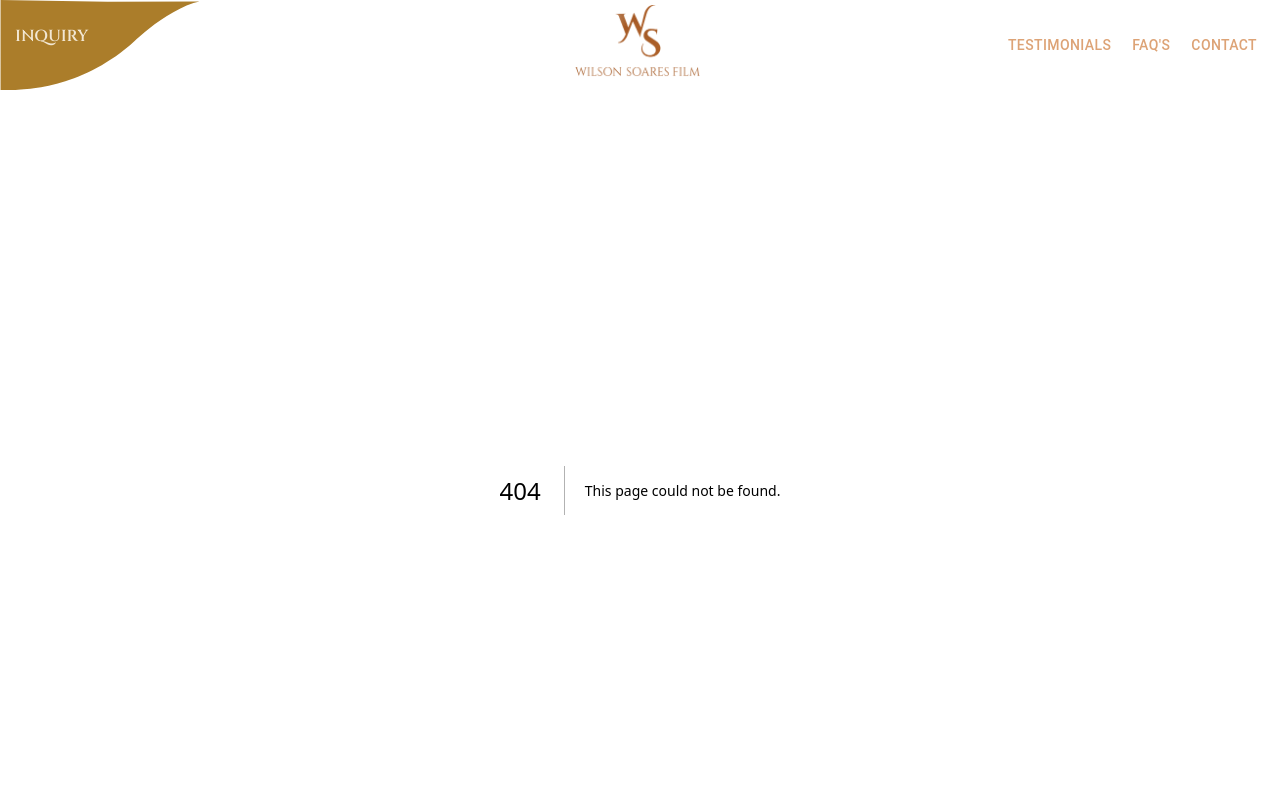
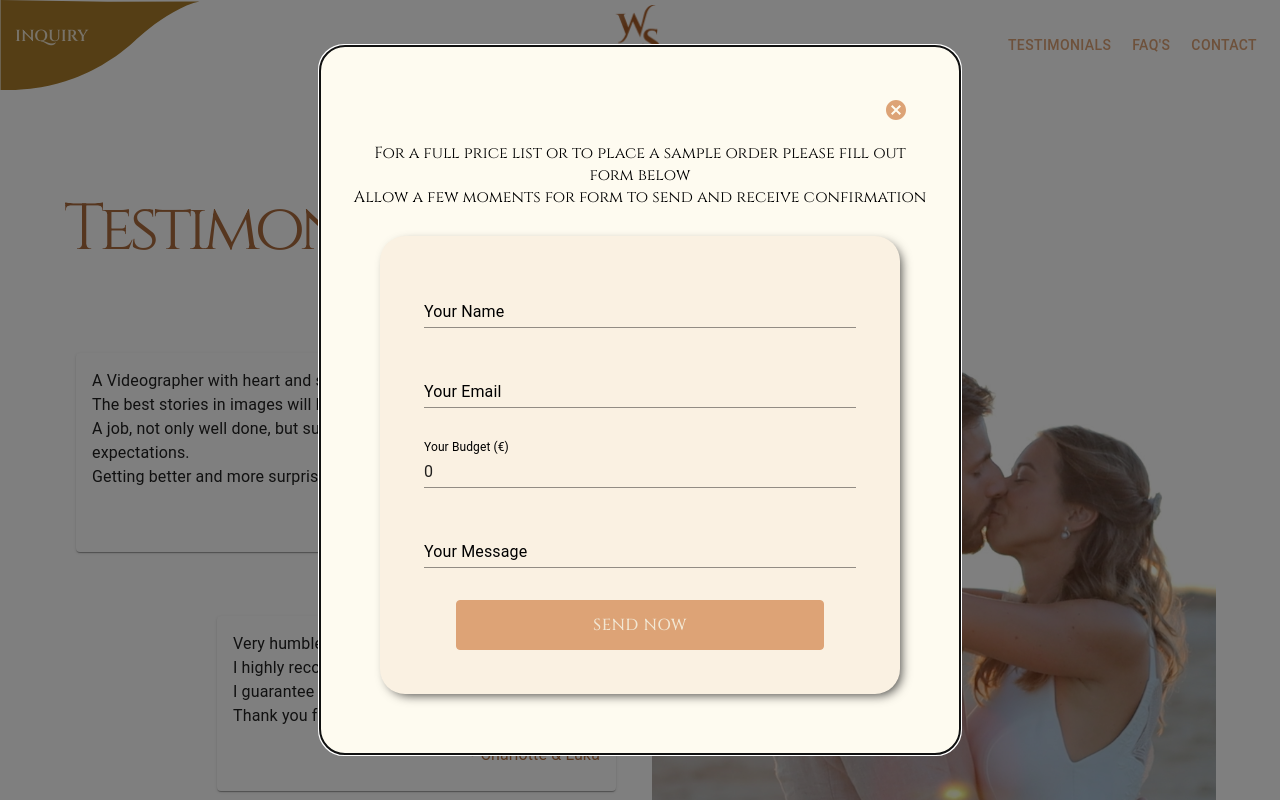
Before and after one commit to Markkex/wsweddings, a Next.js app: page /testimonials in a window 1280 px wide. Before the commit this address had no page. Shown: the top 800 px of the page. Built offline with nearby package versions, Linux system fonts and the light colour scheme.

Commit message:
minor fixes and testimonials page

```diff
--- a/package.json
+++ b/package.json
@@ -17,6 +17,7 @@
     "@mui/icons-material": "^5.15.12",
     "@mui/material": "^5.15.12",
     "dotenv": "^16.4.5",
+    "html-react-parser": "^5.1.10",
     "next": "^14.1.3",
     "nodemailer": "^6.9.12",
     "react": "^18",
--- /dev/null
+++ b/src/app/testimonials/index.css
@@ -0,0 +1,5 @@
+.testimonials-background-image {
+    background: url(../../../public/images/testimonials-image.jpg) lightgray -500.015px -0.86px / 242.839% 100.037% no-repeat;
+    height: 100%;
+    width: 100%;
+}
--- /dev/null
+++ b/src/app/testimonials/page.js
@@ -0,0 +1,78 @@
+"use client";
+
+import { Box, Container } from "@mui/material";
+import Grid from "@mui/material/Unstable_Grid2"; // Grid version 2
+import "./index.css";
+import Contact from "@/components/Contact/Contact";
+import { Fragment, useEffect, useState } from "react";
+import testimonialDataJson from "../../data/testimonials.json";
+import TestimonialsCard from "@/components/TestimonialsCard/TestimonialsCard";
+import Image from "next/image";
+
+const applyCorrectGrid = (testimonial) => {
+    if(testimonial.initialCol >= 8) {
+        return (
+            <Fragment>
+                <Grid xs={12} md={testimonial.initialCol}>
+                <TestimonialsCard
+                  key={testimonial.url}
+                  testimonial={testimonial}
+                />
+                </Grid>
+                <Grid md={testimonial.lastCol}></Grid>
+            </Fragment>
+        );
+    }
+    if(testimonial.lastCol >= 8) {
+        return (
+            <Fragment>
+                <Grid md={testimonial.initialCol}></Grid>
+                <Grid xs={12} md={testimonial.lastCol}>
+                <TestimonialsCard
+                  key={testimonial.url}
+                  testimonial={testimonial}
+                />
+                </Grid>
+            </Fragment>
+        );
+    }
+}
+
+export default function Page() {
+  const [testimonialData, setTestimonialData] = useState([]);
+
+  useEffect(() => {
+    setTestimonialData(testimonialDataJson.testimonials);
+    console.log(testimonialData);
+  }, [testimonialData]);
+
+  return (
+    <Container>
+      <Grid container spacing={3} marginTop={5} marginBottom={2}>
+        <Grid xs={12}>
+          <Box>
+            <div className="title">
+              <h1 className="pages-titles" style={{ marginBlockEnd: "1rem" }}>
+                Testimonials
+              </h1>
+            </div>
+          </Box>
+        </Grid>
+        <Grid xs={12} md={6}>
+          <Grid container marginTop={1} marginBottom={1}>
+            {testimonialData.map((testimonial) => {
+              return applyCorrectGrid(testimonial);
+            })}
+          </Grid>
+        </Grid>
+        <Grid xs={12} md={6}>
+
+        <div className="testimonials-background-image">
+
+        </div>
+
+        </Grid>
+      </Grid>
+    </Container>
+  );
+}
--- a/src/components/Menu/Menu.js
+++ b/src/components/Menu/Menu.js
@@ -106,7 +106,8 @@ function ResponsiveAppBar() {
         >
           <Toolbar disableGutters>
             <Box
-              onClick={handleOpen}
+              //onClick={handleOpen}
+              onMouseEnter={handleOpen}
               sx={{
                 display: { xs: "flex", md: "flex" },
               }}
@@ -128,7 +129,6 @@ function ResponsiveAppBar() {
                 <Typography
                   variant="span"
                   noWrap
-                  onClick={() => console.log("cenas")}
                   sx={{
                     fontFamily: "Cinzel",
                     fontWeight: 600,
@@ -215,6 +215,7 @@ function ResponsiveAppBar() {
                   key={page.name}
                   onClick={handleCloseNavMenu}
                   sx={{ my: 2, color: "white", display: "block" }}
+                  className="hover-menu-items"
                 >
                   <Link href={page.link} className="menu-items-color">
                     {page.name}
--- a/src/components/Menu/index.css
+++ b/src/components/Menu/index.css
@@ -36,3 +36,9 @@
 .padding-appbar {
 
 }
+
+.hover-menu-items:hover {
+    background-color: transparent;
+    border-radius: 25px;
+    border: 1px solid var(--sixth-color);
+}
--- /dev/null
+++ b/src/components/TestimonialsCard/TestimonialsCard.js
@@ -0,0 +1,34 @@
+import * as React from "react";
+import Box from "@mui/material/Box";
+import Card from "@mui/material/Card";
+import CardActions from "@mui/material/CardActions";
+import CardContent from "@mui/material/CardContent";
+import Button from "@mui/material/Button";
+import Typography from "@mui/material/Typography";
+import "./index.css";
+import parse from "html-react-parser";
+
+const card = (testimonial) => (
+  <React.Fragment>
+    <CardContent>
+      <div style={{ width: "100%" }}>
+        <Typography>{parse(testimonial.textOne)}</Typography>
+      </div>
+      <div style={{paddingTop: '15px'}}>
+        <Typography align="right" sx={{color: "#AE6D3F"}}>~ {testimonial.signatory}</Typography>
+      </div>
+    </CardContent>
+  </React.Fragment>
+);
+
+export default function TestimonialsCard({ testimonial }) {
+  return (
+    <Box sx={{ marginTop: '20px', marginBottom: '20px'}}>
+      <Card
+        className="testimonial-card"
+      >
+        {card(testimonial)}
+      </Card>
+    </Box>
+  );
+}
--- /dev/null
+++ b/src/components/TestimonialsCard/index.css
@@ -0,0 +1,5 @@
+.testimonial-card {
+  border-radius: 23px;
+  background: rgba(249, 238, 222, 0.25);
+  box-shadow: 0px 4px 4px 0px rgba(0, 0, 0, 0.25);
+}
--- /dev/null
+++ b/src/data/testimonials.json
@@ -0,0 +1,28 @@
+{
+    "testimonials": [
+        {
+            "textOne": "A Videographer with heart and soul. <br/> The best stories in images will be kept forever. <br /> A job, not only well done, but surpassed my expectations. <br/> Getting better and more surprising!",
+            "signatory": "Evelyn & Andrew",
+            "initialCol": 9,
+            "middleCol": 0,
+            "lastCol": 3,
+            "url": "testimonaials/evelyn-and-andrew"
+        },
+        {
+            "textOne": "Very humble and caring with every detail. <br /> I highly recommend Wilson services, <br/> I guarantee you will not regret it. <br/> Thank you for everything, Wilson!",
+            "signatory": "Charlotte & Luka",
+            "initialCol": 3,
+            "middleCol": 0,
+            "lastCol": 9,
+            "url": "testimonaials/charlotte-and-luka"
+        },
+        {
+            "textOne": "Very professional and didn't occupy us too <br /> much time as it was a very important day and <br /> we just wanted to enjoy the guests and the party. <br /> We recommend it very much!",
+            "signatory": "Sophie & Oliver",
+            "initialCol": 9,
+            "middleCol": 0,
+            "lastCol": 3,
+            "url": "testimonaials/sophie-and-oliver"
+        }
+    ]
+}
```
Also changed, not shown: src/app/layout.js (+8 -8 lines), public/images/testimonials-image.jpg (added), 1 other file (tests, documents, lock files or other folders).
